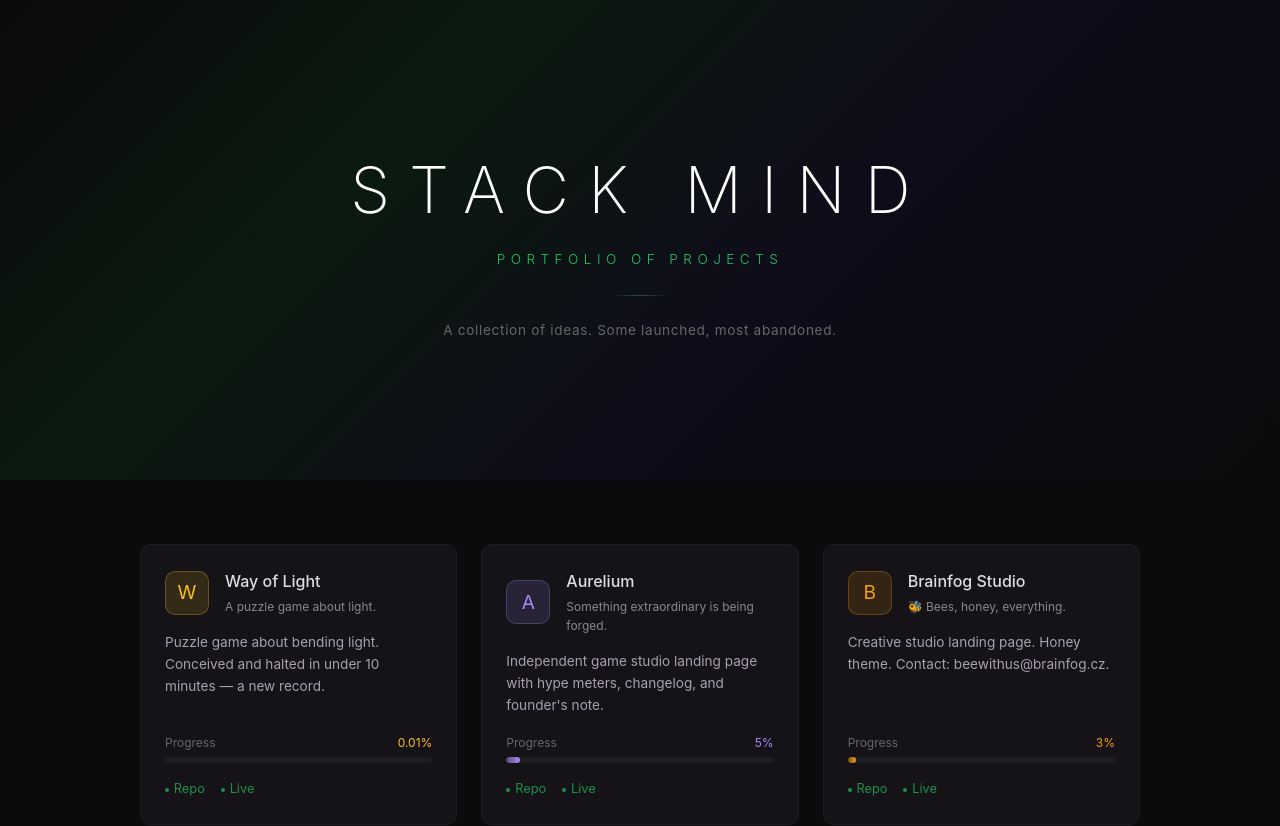
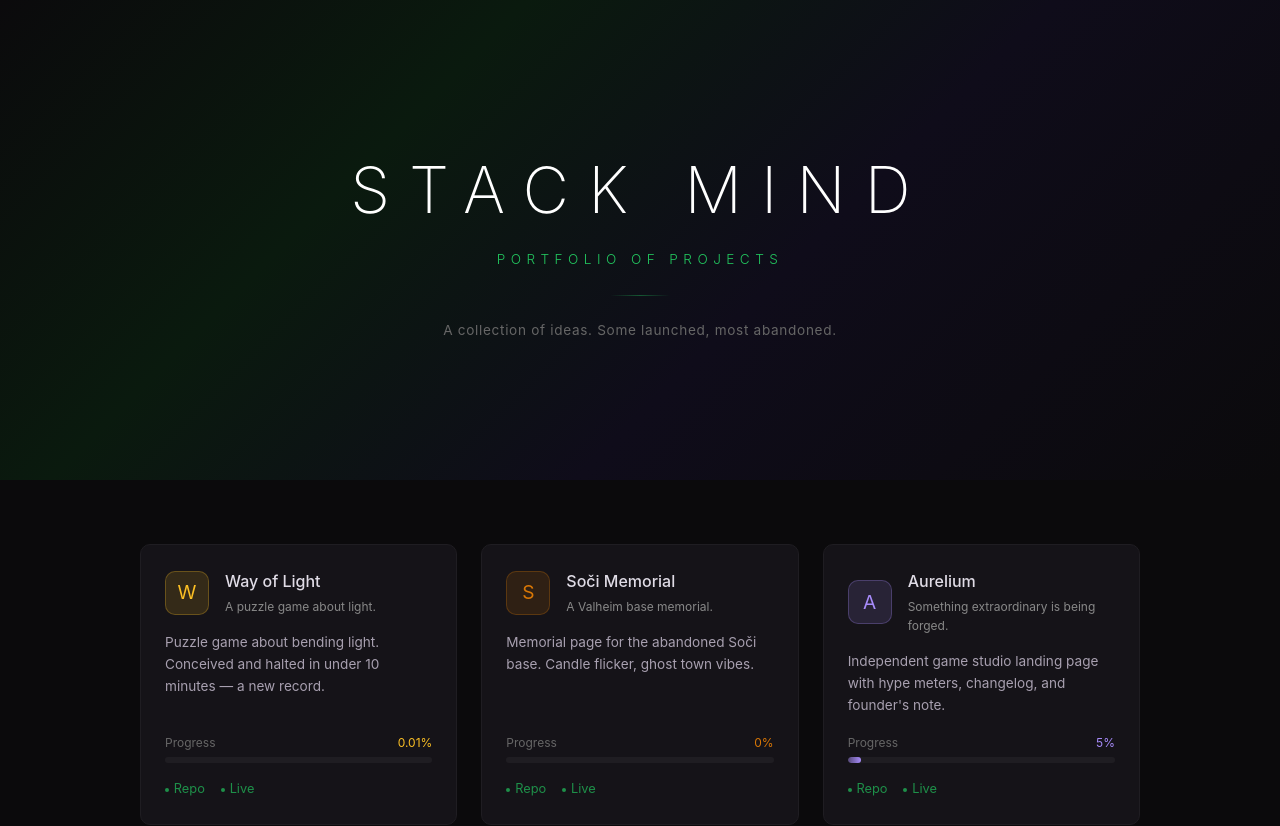
Before and after one commit to Knoty92/stackmind-portfolio, a Next.js app: page / in a window 1280 px wide. Shown: the top 826 px of the page. Built offline with nearby package versions, Linux system fonts and the light colour scheme.

Commit message:
Add Soči Memorial

```diff
--- a/pages/index.js
+++ b/pages/index.js
@@ -9,6 +9,15 @@ const projects = [
     progress: 0.01,
     color: '#fbbf24',
     desc: 'Puzzle game about bending light. Conceived and halted in under 10 minutes — a new record.',
+  },
+  {
+    name: 'Soči Memorial',
+    tagline: 'A Valheim base memorial.',
+    repo: 'soci-memorial',
+    url: 'https://soci-memorial.vercel.app',
+    progress: 0,
+    color: '#d97706',
+    desc: 'Memorial page for the abandoned Soči base. Candle flicker, ghost town vibes.',
   },
   {
     name: 'Aurelium',
```
